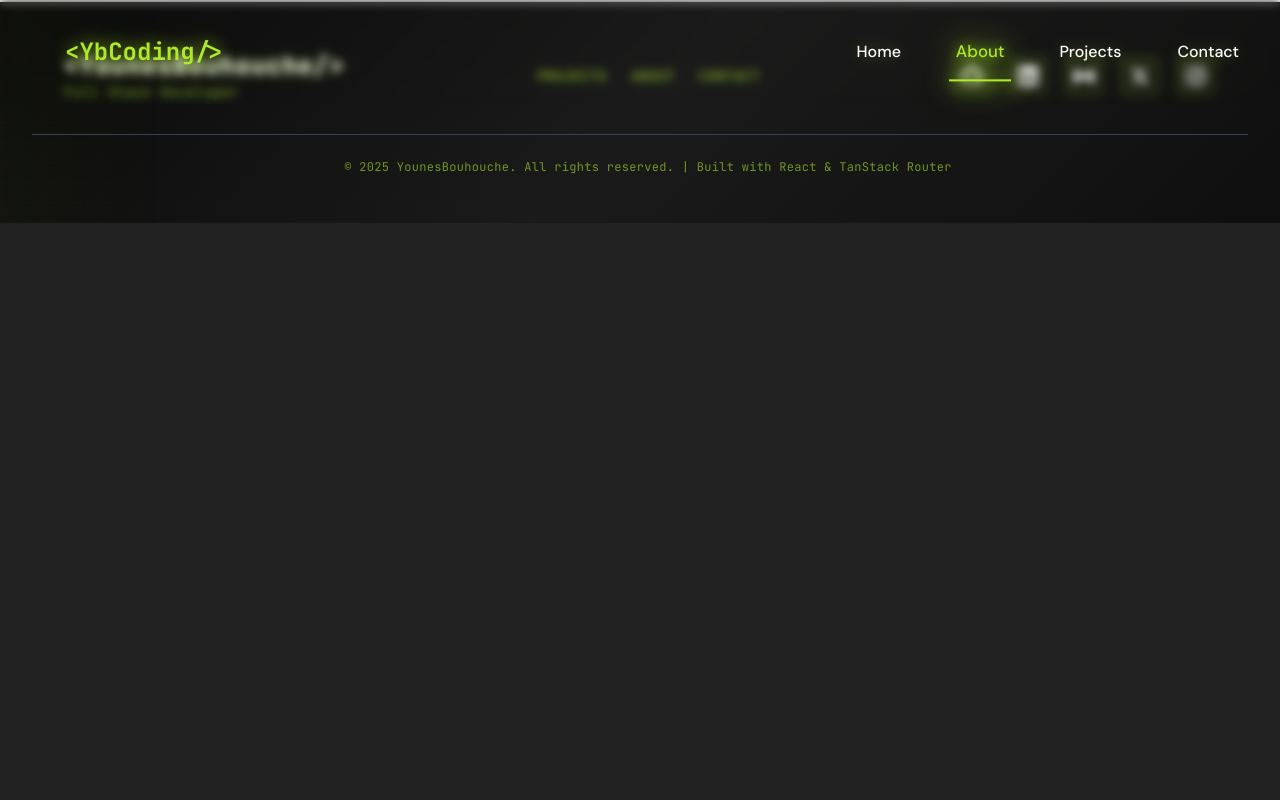
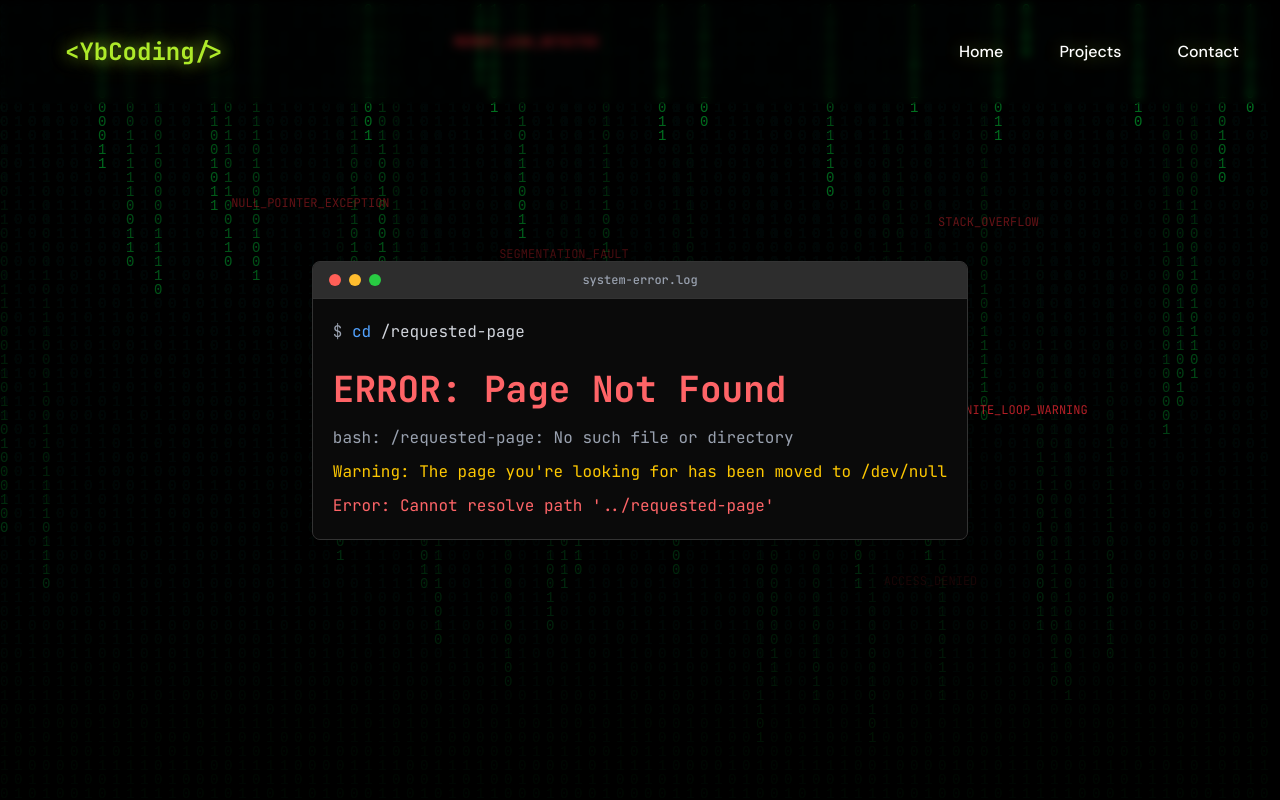
Before and after one commit to YounesBouhouche/my-portfolio, a React (Vite) app: page /about in a window 1280 px wide. Shown: the top 800 px of the page. Built offline with nearby package versions, Linux system fonts and the light colour scheme.

Commit message:
Added 404 Not Found Page

```diff
--- a/src/components/layout/Footer.tsx
+++ b/src/components/layout/Footer.tsx
@@ -16,7 +16,6 @@ export default function Footer() {
 
         <nav className="flex flex-wrap items-center justify-center gap-6">
           <Link to="/projects" className="footer-link text-sm font-mono font-bold">Projects</Link>
-          <Link to="/about" className="footer-link text-sm font-mono font-bold">About</Link>
           <Link to="/contact" className="footer-link text-sm font-mono font-bold">Contact</Link>
         </nav>
 
--- a/src/components/layout/NavBar.tsx
+++ b/src/components/layout/NavBar.tsx
@@ -8,10 +8,6 @@ export default function NavBar() {
     {
       label: "Home",
       url: "/"
-    },
-    {
-      label: "About",
-      url: "/about"
     },
     {
       label: "Projects",
--- /dev/null
+++ b/src/components/routes/NotFoundPage.css
@@ -0,0 +1,37 @@
+@keyframes glitch {
+  0%, 100% {
+    transform: translate(0);
+    opacity: 0.3;
+  }
+  20% {
+    transform: translate(-2px, 2px);
+    opacity: 0.8;
+  }
+  40% {
+    transform: translate(-2px, -2px);
+    opacity: 0.1;
+  }
+  60% {
+    transform: translate(2px, 2px);
+    opacity: 0.6;
+  }
+  80% {
+    transform: translate(2px, -2px);
+    opacity: 0.2;
+  }
+}
+
+@keyframes fade-in {
+  0% {
+    opacity: 0;
+    transform: translateY(20px);
+  }
+  100% {
+    opacity: 1;
+    transform: translateY(0);
+  }
+}
+
+.animate-fade-in {
+  animation: fade-in 0.8s ease-out;
+}
--- /dev/null
+++ b/src/components/routes/NotFoundPage.tsx
@@ -0,0 +1,186 @@
+import { Link } from '@tanstack/react-router';
+import { useState, useEffect } from 'react';
+import BinaryRain from '../shared/BinaryRain';
+import './NotFoundPage.css';
+
+export default function NotFoundPage() {
+  const [displayedText, setDisplayedText] = useState('');
+  const [currentIndex, setCurrentIndex] = useState(0);
+  const [currentPhase, setCurrentPhase] = useState(0);
+  const errorMessages = [
+    "404",
+    "ERROR: Page Not Found",
+    "void main() { return null; }"
+  ];
+  const typingSpeed = 150;
+
+  // Typewriter effect for error messages
+  useEffect(() => {
+    const currentText = errorMessages[currentPhase];
+
+    if (currentIndex < currentText.length) {
+      const timeout = setTimeout(() => {
+        setDisplayedText(currentText.substring(0, currentIndex + 1));
+        setCurrentIndex(currentIndex + 1);
+      }, typingSpeed);
+
+      return () => clearTimeout(timeout);
+    } else if (currentPhase < errorMessages.length - 1) {
+      // Move to next phase after a pause
+      setTimeout(() => {
+        setCurrentPhase(currentPhase + 1);
+        setCurrentIndex(0);
+        setDisplayedText('');
+      }, 1500);
+    }
+  }, [currentIndex, currentPhase, errorMessages]);
+
+  const glitchMessages = [
+    "SEGMENTATION_FAULT",
+    "NULL_POINTER_EXCEPTION",
+    "STACK_OVERFLOW",
+    "ACCESS_DENIED",
+    "MEMORY_LEAK_DETECTED",
+    "INFINITE_LOOP_WARNING"
+  ];
+
+  return (
+    <div className="min-h-screen py-30 bg-black text-white relative overflow-hidden flex items-center justify-center">
+      {/* Binary Rain Background */}
+      <BinaryRain />
+
+      {/* Glitch Effects */}
+      <div className="absolute inset-0 pointer-events-none">
+        {glitchMessages.map((msg, index) => (
+          <div
+            key={index}
+            className="absolute text-red-500 font-mono text-xs opacity-30"
+            style={{
+              left: `${Math.random() * 90}%`,
+              top: `${Math.random() * 90}%`,
+              animationDelay: `${Math.random() * 3}s`,
+              animation: `glitch 4s infinite`,
+            }}
+          >
+            {msg}
+          </div>
+        ))}
+      </div>
+
+      <div className="relative z-10 max-w-4xl mx-auto px-6 text-center">
+        {/* Main Terminal Window */}
+        <div className="terminal-window max-w-3xl mx-auto mb-12">
+          <div className="terminal-header">
+            <div className="terminal-buttons">
+              <span className="terminal-button close"></span>
+              <span className="terminal-button minimize"></span>
+              <span className="terminal-button maximize"></span>
+            </div>
+            <span className="terminal-title">system-error.log</span>
+          </div>
+          <div className="terminal-body p-8">
+            <div className="space-y-6">
+              {/* Terminal Prompt */}
+              <div className="text-left">
+                <span className="text-gray-400">$ </span>
+                <span className="text-blue-400">cd</span>
+                <span className="text-gray-300"> /requested-page</span>
+              </div>
+
+              {/* Error Display */}
+              <div className="text-left font-mono">
+                <div className="text-red-400 text-2xl md:text-4xl font-bold mb-4">
+                  {displayedText}
+                  {currentPhase === errorMessages.length - 1 && (
+                    <span className="animate-pulse text-primary">|</span>
+                  )}
+                </div>
+
+                {currentPhase >= 1 && (
+                  <div className="space-y-2 text-gray-400">
+                    <div>bash: /requested-page: No such file or directory</div>
+                    <div className="text-yellow-400">Warning: The page you're looking for has been moved to /dev/null</div>
+                    <div className="text-red-400">Error: Cannot resolve path '../requested-page'</div>
+                  </div>
+                )}
+              </div>
+
+              {/* Status Information */}
+              {currentPhase >= 2 && (
+                <div className="text-left space-y-2 border-t border-gray-700 pt-6">
+                  <div className="text-gray-400">
+                    <span className="text-blue-400">Status:</span> 404 - Resource not found
+                  </div>
+                  <div className="text-gray-400">
+                    <span className="text-blue-400">Time:</span> {new Date().toLocaleString()}
+                  </div>
+                  <div className="text-gray-400">
+                    <span className="text-blue-400">Process:</span> page_loader.exe has stopped working
+                  </div>
+                </div>
+              )}
+            </div>
+          </div>
+        </div>
+
+        {/* Navigation Options */}
+        {currentPhase >= 2 && (
+          <div className="space-y-8 animate-fade-in">
+            <div className="text-xl md:text-2xl text-gray-300">
+              Don't worry, even the best developers get lost sometimes.
+            </div>
+
+            {/* Action Buttons */}
+            <div className="flex flex-col sm:flex-row gap-4 justify-center items-center">
+              <Link to="/" className="terminal-button-link">
+                <span>cd ~/ (Go Home)</span>
+              </Link>
+
+              <Link to="/projects" className="terminal-button-link">
+                <span>ls projects/</span>
+              </Link>
+
+              <Link to="/contact" className="terminal-button-link">
+                <span>./contact.sh</span>
+              </Link>
+            </div>
+
+            {/* Debug Information */}
+            <div className="terminal-window max-w-2xl mx-auto mt-8">
+              <div className="terminal-header">
+                <div className="terminal-buttons">
+                  <span className="terminal-button close"></span>
+                  <span className="terminal-button minimize"></span>
+                  <span className="terminal-button maximize"></span>
+                </div>
+                <span className="terminal-title">debug-info.txt</span>
+              </div>
+              <div className="terminal-body p-6">
+                <div className="space-y-3 font-mono text-sm text-gray-400">
+                  <div>
+                    <span className="text-blue-400">Possible solutions:</span>
+                  </div>
+                  <div className="ml-4">
+                    <span className="text-primary">1.</span> Check the URL for typos
+                  </div>
+                  <div className="ml-4">
+                    <span className="text-primary">2.</span> Navigate using the menu above
+                  </div>
+                  <div className="ml-4">
+                    <span className="text-primary">3.</span> Return to the homepage
+                  </div>
+                  <div className="ml-4">
+                    <span className="text-primary">4.</span> Contact the developer if you think this is a bug
+                  </div>
+                  <div className="mt-4 text-gray-500">
+                    <span className="text-yellow-400">Note:</span> This page will self-destruct in... just kidding! 😄
+                  </div>
+                </div>
+              </div>
+            </div>
+          </div>
+        )}
+      </div>
+    </div>
+  );
+}
--- a/src/components/routes/projects/project.tsx
+++ b/src/components/routes/projects/project.tsx
@@ -3,12 +3,13 @@ import useQueryFetch from "../../../hooks/useFetch";
 import type { Project } from "../../../types/Project";
 import LoadingContainer from "../../shared/LoadingContainer";
 import { useEffect } from "react";
+import NotFoundPage from "../NotFoundPage";
 
 export default function Project({ name }: { name: string }) {
   const project = useQueryFetch<Project>(
     '/db/projects.json',
     'project-'+name,
-    (data) => data.find((p: any) => p.route.toLowerCase() === name.toLowerCase())
+    (data) => data.find((p: any) => p.route.toLowerCase() === name.toLowerCase()) || null
   );
   useEffect(() => {
     console.log("Project: " + project[0]);
@@ -18,7 +19,7 @@ export default function Project({ name }: { name: string }) {
       data={project}
       children={(data) => data ?
         <ProjectLayout project={data} />
-        : <div>Project not found</div>
+        : <NotFoundPage />
       } />
   );
 }
--- /dev/null
+++ b/src/routes/$splat.tsx
@@ -0,0 +1,6 @@
+import { createFileRoute } from '@tanstack/react-router'
+import NotFoundPage from '../components/routes/NotFoundPage'
+
+export const Route = createFileRoute('/$splat')({
+  component: NotFoundPage,
+})
--- a/src/routes/about.tsx
+++ /dev/null
@@ -1,5 +0,0 @@
-import { createFileRoute } from '@tanstack/react-router'
-
-export const Route = createFileRoute('/about')({
-  component: () => {},
-})
```
Also changed, not shown: src/routeTree.gen.ts (+17 -17 lines).
